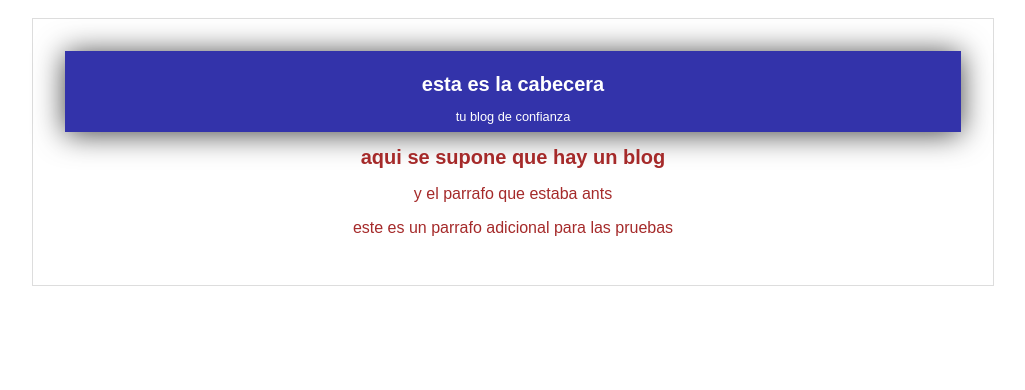
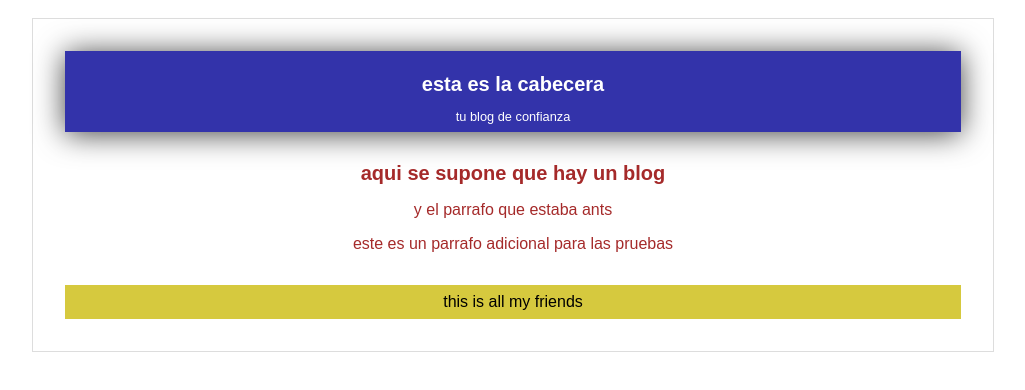
Before and after one commit to wabby203/Nuscaa, a plain HTML site: page index.html in a window 1280 px wide. Shown: the part 40-430 px from the top of the page, without its empty margins (127-1152 px from the left). Drawn offline with Linux system fonts and the light colour scheme.

Commit message:
footer terminado

```diff
--- a/css/estilos.css
+++ b/css/estilos.css
@@ -39,3 +39,16 @@ body
     font-size: 20px;
 
 }
+
+#post
+{
+    padding: 1em;
+}
+
+#footer
+{
+    background: rgb(214, 201, 62);
+    color: black;
+    text-align: center;
+    padding: 0.5em;
+}
--- a/index.html
+++ b/index.html
@@ -1,5 +1,6 @@
-<html>
+<html lang="es">
     <head>
+        <meta charset="UTF-8">
         <title>bienvenido al hyperblog 2.0</title>
         <link rel="stylesheet" href="css/estilos.css">
     </head>
@@ -17,6 +18,9 @@
                     este es un parrafo adicional para las pruebas
                 </p>
             </div>
+            <div id="footer">
+                this is all my friends
+            </div>
         </div>
     </body>
 </html>
```
